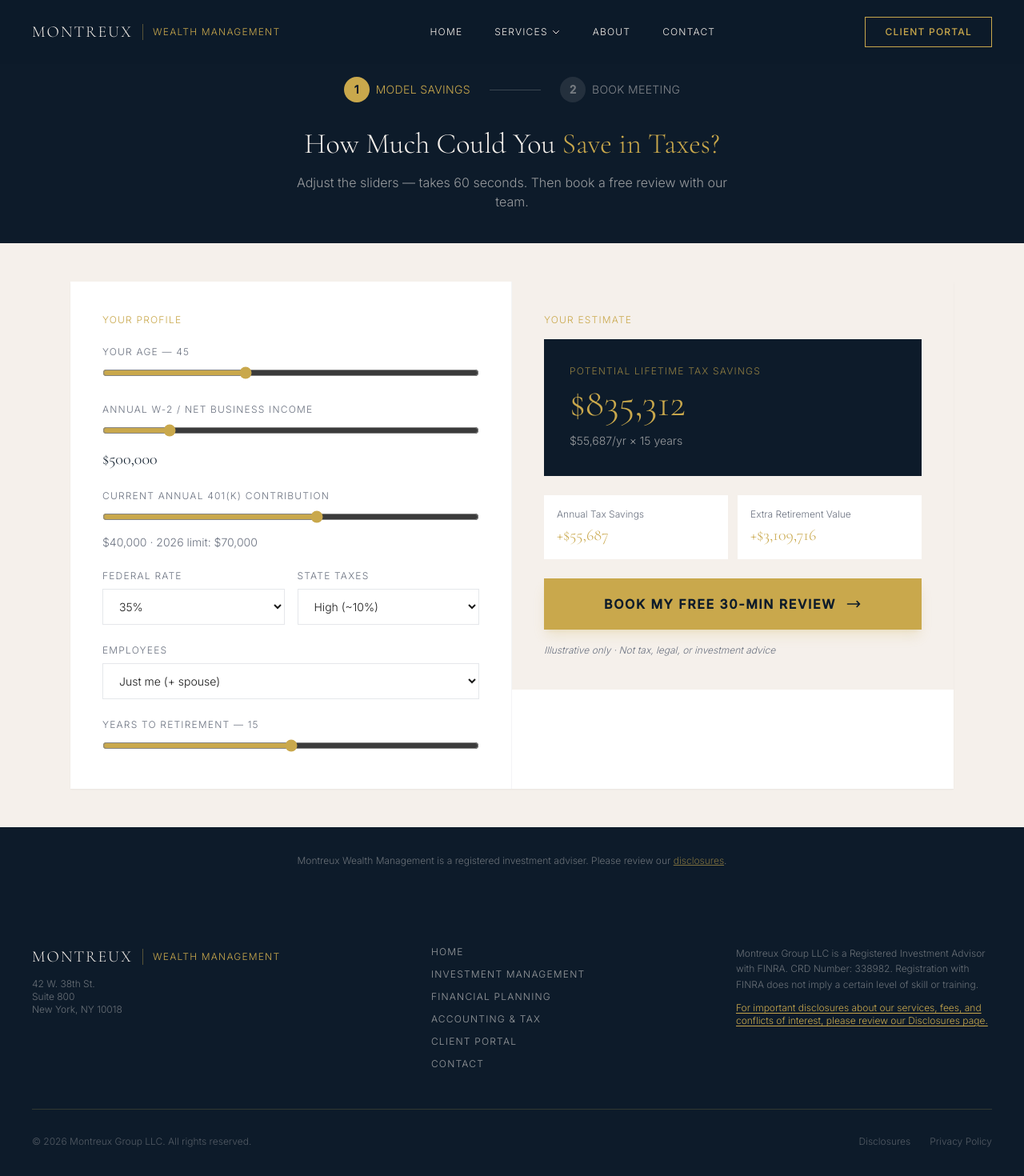
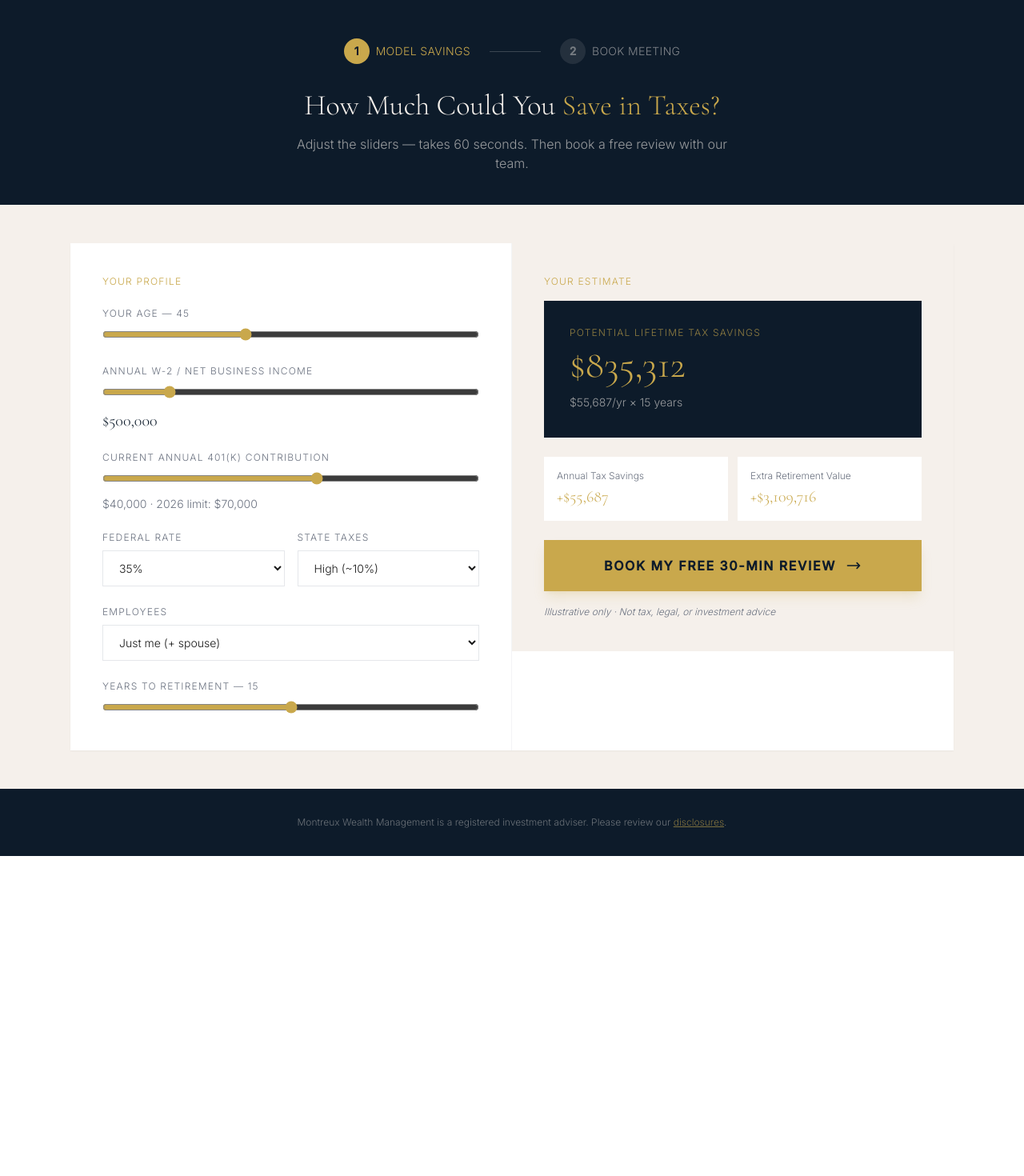
Before and after one commit to indiedanish/montreux-wealth-udpated, a React (Vite) app: page /cash-balance-calculator in a window 1280 px wide. Shown: the top 1470 px of the page at 80% size. After the commit the page ends 1070 px from the top, so only its background shows below. Built offline with nearby package versions, Linux system fonts and the light colour scheme.

Commit message:
Refactor App component to conditionally render Navbar and Footer based on route; update Calendly URL to hide event type details and adjust iframe styling in CashBalanceCalculatorPage

```diff
--- a/src/App.tsx
+++ b/src/App.tsx
@@ -1,4 +1,4 @@
-import { BrowserRouter, Routes, Route } from 'react-router-dom';
+import { BrowserRouter, Routes, Route, useLocation } from 'react-router-dom';
 import Navbar from './components/Navbar';
 import Footer from './components/Footer';
 import ScrollToTop from './components/ScrollToTop';
@@ -12,11 +12,14 @@ import PrivacyPolicyPage from './pages/PrivacyPolicyPage';
 import CashBalancePlansPage from './pages/CashBalancePlansPage';
 import CashBalanceCalculatorPage from './pages/CashBalanceCalculatorPage';
 
-export default function App() {
+function AppShell() {
+  const { pathname } = useLocation();
+  const isCalculatorFunnel = pathname === '/cash-balance-calculator';
+
   return (
-    <BrowserRouter>
+    <>
       <ScrollToTop />
-      <Navbar />
+      {!isCalculatorFunnel && <Navbar />}
       <Routes>
         <Route path="/" element={<HomePage />} />
         <Route path="/investment-management" element={<InvestmentManagementPage />} />
@@ -28,7 +31,15 @@ export default function App() {
         <Route path="/disclosures" element={<DisclosuresPage />} />
         <Route path="/privacy-policy" element={<PrivacyPolicyPage />} />
       </Routes>
-      <Footer />
+      {!isCalculatorFunnel && <Footer />}
+    </>
+  );
+}
+
+export default function App() {
+  return (
+    <BrowserRouter>
+      <AppShell />
     </BrowserRouter>
   );
 }
--- a/src/pages/CashBalanceCalculatorPage.tsx
+++ b/src/pages/CashBalanceCalculatorPage.tsx
@@ -3,8 +3,9 @@ import { Link } from 'react-router-dom';
 import CashBalanceCalculator from '../components/CashBalanceCalculator';
 import { formatCurrency, type CalculatorResults } from '../utils/cashBalanceCalc';
 
+// hide_event_type_details skips Calendly's duplicate logo + event landing page → straight to calendar
 const CALENDLY_URL =
-  'https://calendly.com/f-hasan-montreuxwealth/30min?hide_gdpr_banner=1&background_color=0d1b2a&text_color=f5f0eb&primary_color=c9a84c';
+  'https://calendly.com/f-hasan-montreuxwealth/30min?hide_gdpr_banner=1&hide_event_type_details=1&background_color=ffffff&text_color=1a1a1a&primary_color=c9a84c';
 
 function StepIndicator({ step }: { step: 1 | 2 }) {
   return (
@@ -71,7 +72,7 @@ export default function CashBalanceCalculatorPage() {
   return (
     <main className="bg-cream min-h-screen">
       {/* Compact header — stays visible, minimal scroll for ad traffic */}
-      <section className="bg-navy pt-24 pb-8 md:pb-10">
+      <section className="bg-navy pt-10 md:pt-12 pb-8 md:pb-10">
         <div className="max-w-4xl mx-auto px-6 text-center">
           <StepIndicator step={step} />
           {step === 1 ? (
@@ -124,16 +125,18 @@ export default function CashBalanceCalculatorPage() {
               </p>
             </div>
 
-            {/* Calendly embed */}
-            <div className="bg-white shadow-sm overflow-hidden">
+            {/* Calendly embed — clip top header bar to avoid duplicate org logo */}
+            <div className="bg-white shadow-sm overflow-hidden border border-gray-100">
+              <div className="relative h-[620px] md:h-[680px] overflow-hidden">
                 <iframe
                   title="Book a consultation with Montreux Wealth"
                   src={CALENDLY_URL}
                   width="100%"
-                height="700"
+                  height="100%"
                   frameBorder="0"
-                className="w-full min-h-[650px] md:min-h-[700px]"
+                  className="absolute inset-0 w-full h-[calc(100%+72px)] -top-[72px] border-0"
                 />
+              </div>
             </div>
 
             <div className="flex flex-col sm:flex-row items-center justify-between gap-4 mt-6">
```
Lines whose indentation alone changed are shown as unchanged.
